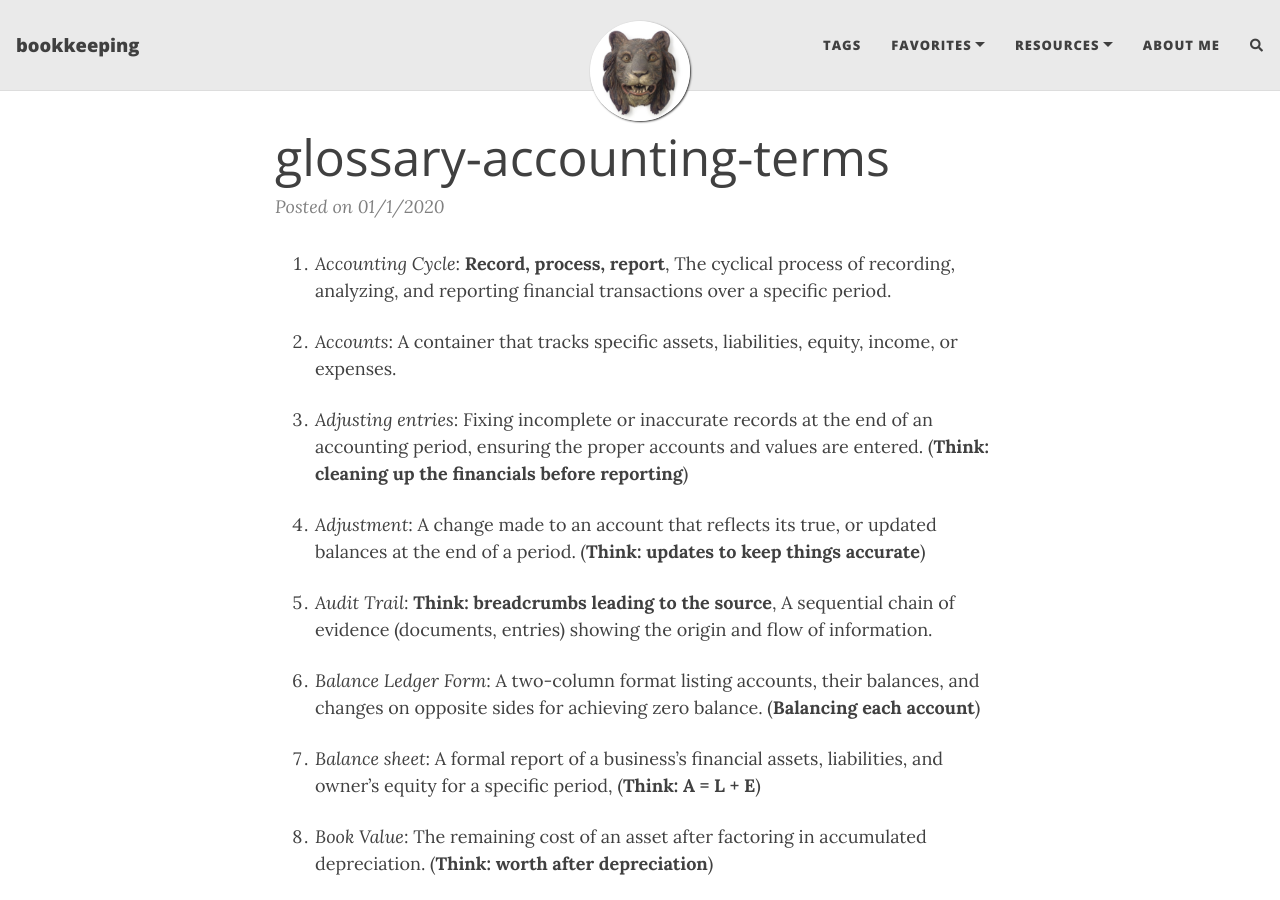
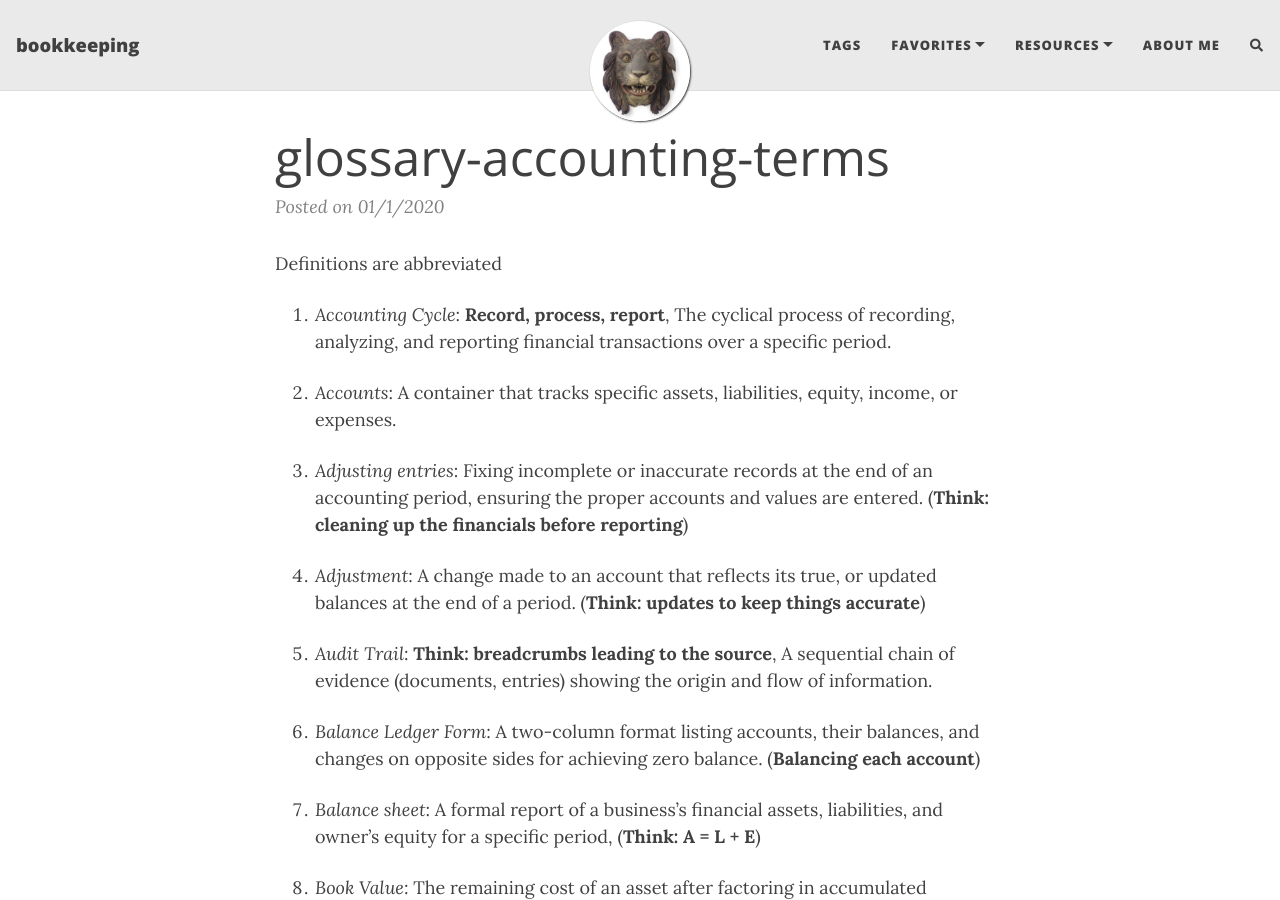
Before and after one commit to mcc-us/mcc-us.github.io.bkup, a Jekyll site: the page built from _posts/2020-01-01-glossary-accounting-terms.md, in a window 1280 px wide and 900 px high. Built offline with Jekyll 4.4.1, drawn with Linux system fonts in a browser that asks for light colours; nearby versions of some CDN libraries; comment, search, counter and statistics services are not loaded.

Commit message:
mod glossary

```diff
--- a/_posts/2020-01-01-glossary-accounting-terms.md
+++ b/_posts/2020-01-01-glossary-accounting-terms.md
@@ -2,6 +2,8 @@
 layout: post
 title: glossary-accounting-terms
 ---
+
+Definitions are abbreviated
 
 1. *Accounting Cycle*: **Record, process, report**, The cyclical process of recording, analyzing, and reporting financial transactions over a specific period.
 
```
